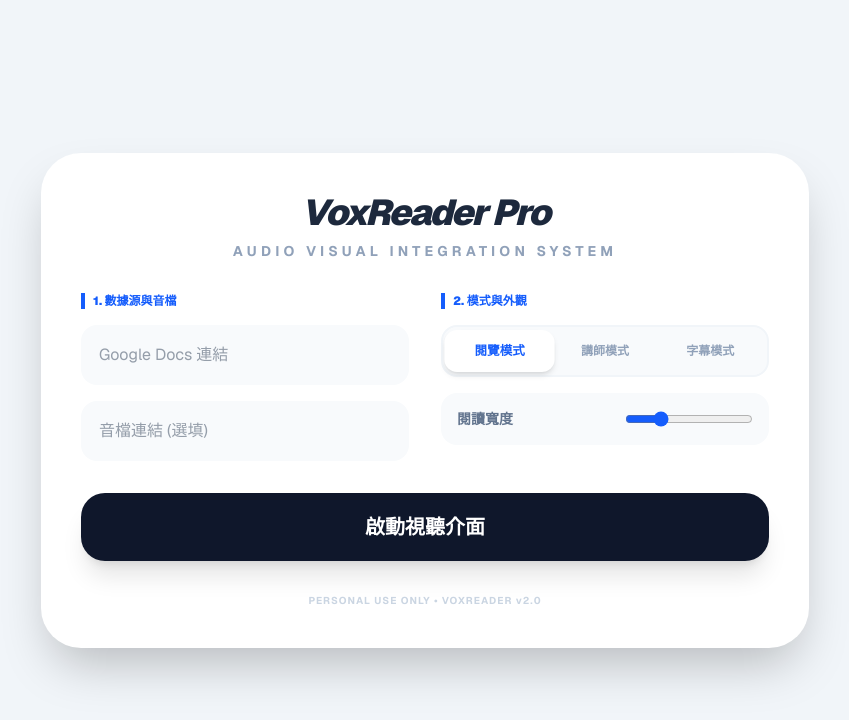
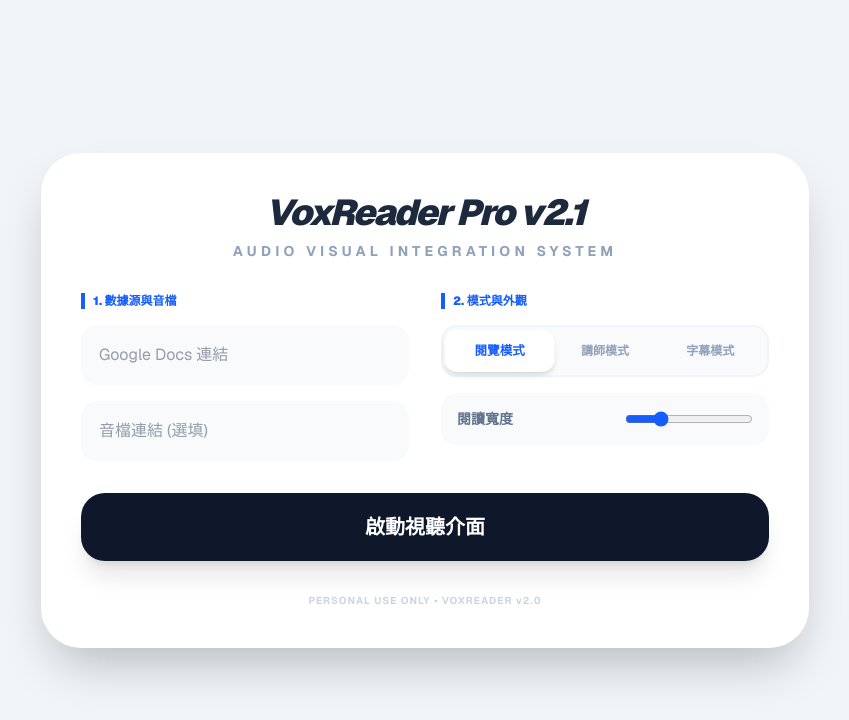
Before and after one commit to krad1985/vox-reader, a Next.js app: page / in a window 1280 px wide. Shown: the top 720 px of the page, without its empty margins (215-1064 px from the left). Built offline with nearby package versions, Linux system fonts and the light colour scheme.

Commit message:
UI: bump version to v2.1 to verify deployment sync

```diff
--- a/src/app/page.tsx
+++ b/src/app/page.tsx
@@ -112,7 +112,7 @@
       <div className="min-h-screen flex flex-col items-center justify-center p-6 bg-slate-100 font-sans">
         <div className="w-full max-w-3xl bg-white p-10 rounded-[2.5rem] shadow-2xl space-y-8">
           <div className="text-center space-y-2">
-            <h1 className="text-4xl font-black text-slate-800 tracking-tighter italic">VoxReader Pro</h1>
+            <h1 className="text-4xl font-black text-slate-800 tracking-tighter italic">VoxReader Pro v2.1</h1>
             <p className="text-slate-400 text-sm font-bold uppercase tracking-[0.3em]">Audio Visual Integration System</p>
           </div>
 
```
